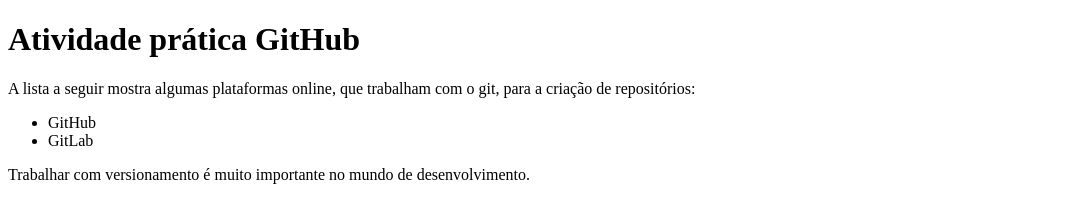
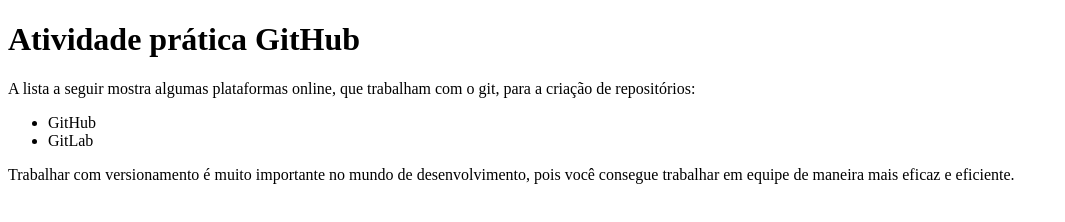
Before and after one commit to joaovneres/si-atv-git, a plain HTML site: page index.html in a window 1280 px wide. Shown: the whole page, without its empty margins (0-1065 px from the left). Drawn offline with Linux system fonts and the light colour scheme.

Commit message:
New Changes OK

```diff
--- a/index.html
+++ b/index.html
@@ -15,7 +15,7 @@
         <li>GitHub</li>
         <li>GitLab</li>
     </ul>
-    <p>Trabalhar com versionamento é muito importante no mundo de desenvolvimento.</p>
+    <p>Trabalhar com versionamento é muito importante no mundo de desenvolvimento, pois você consegue trabalhar em equipe de maneira mais eficaz e eficiente.</p>
 </body>
 
 </html>
```
